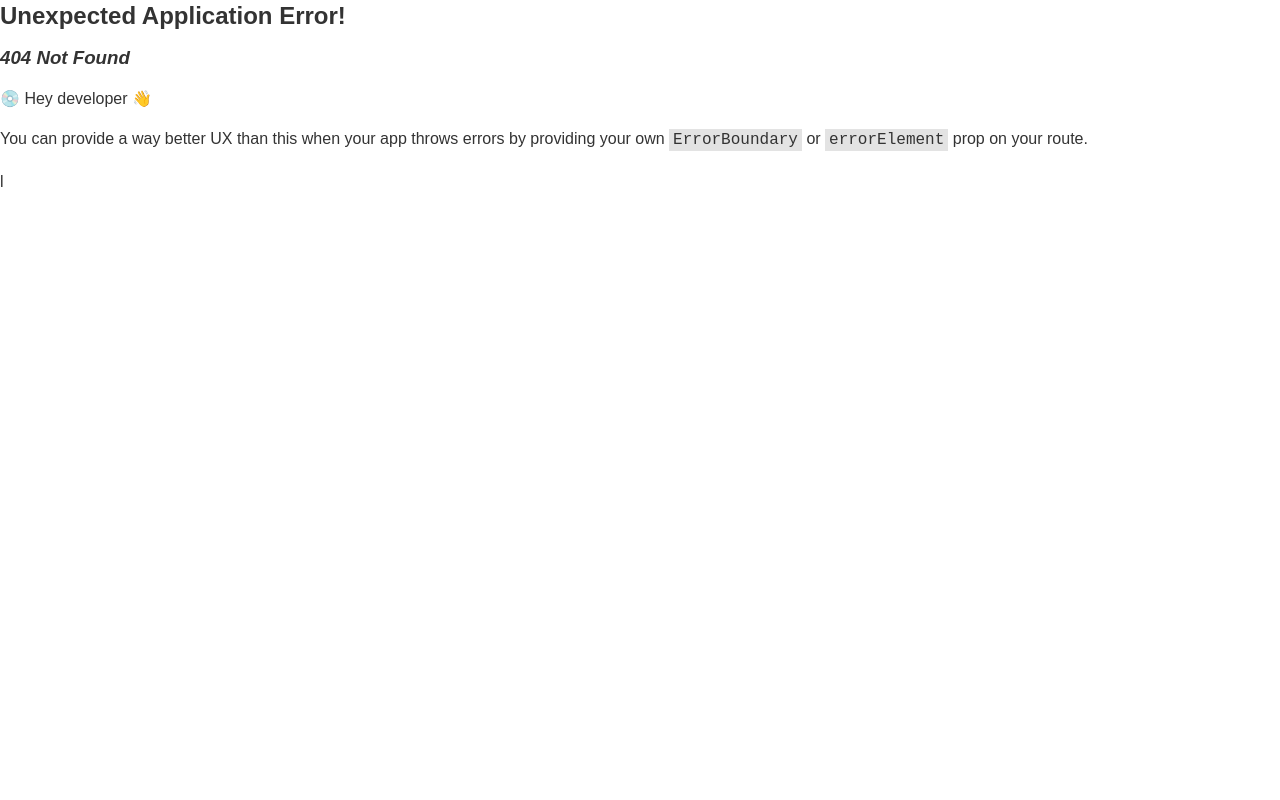
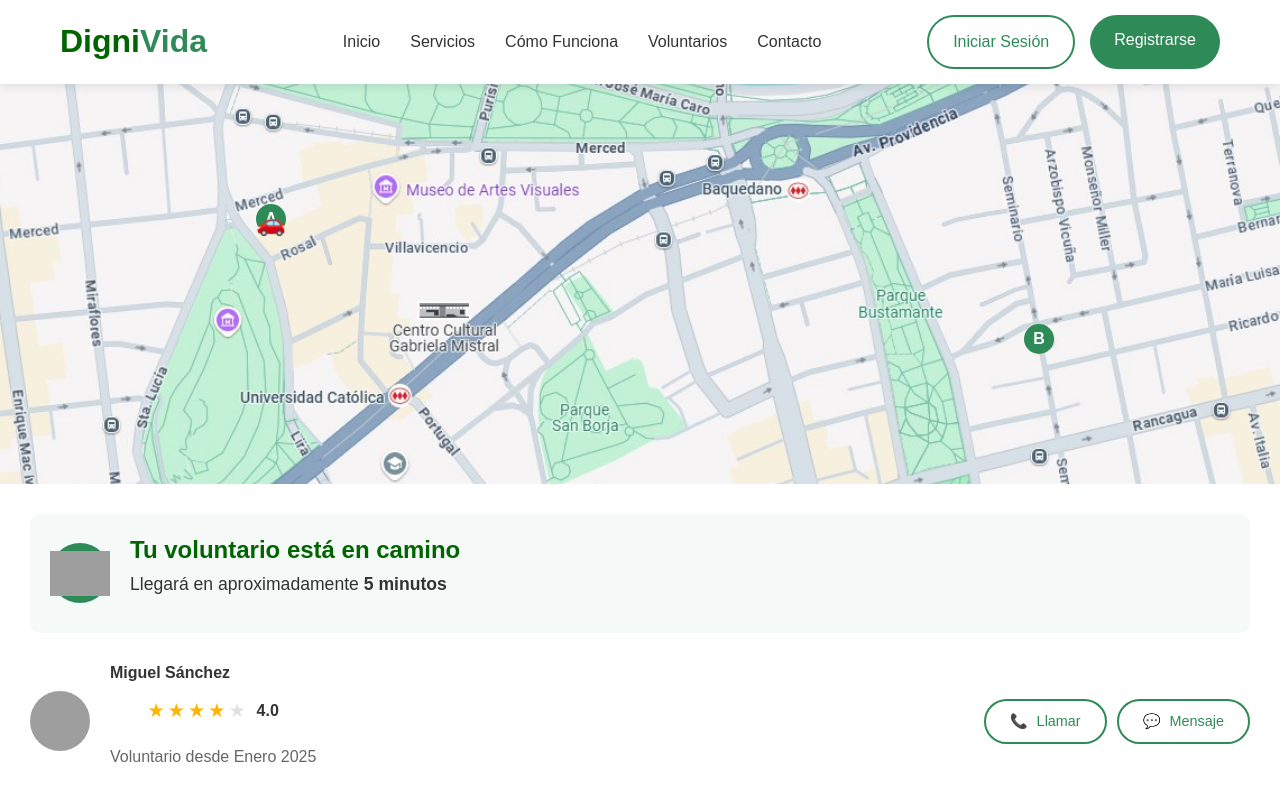
Before and after one commit to VaniaVI/DigniVida, a React (Vite) app in the folder dignivida-react/: page /beneficiarioSeguimiento in a window 1280 px wide. Before the commit this address had no page. Shown: the top 800 px of the page. Built offline with nearby package versions, Linux system fonts and the light colour scheme; grey boxes are pictures that could not be loaded.

Commit message:
Se crea el jsx de beneficiarioSeguimiento con su enrutado

```diff
--- a/dignivida-react/src/pages/BeneficiarioSeguimiento/BeneficiarioSeguimiento.jsx
+++ b/dignivida-react/src/pages/BeneficiarioSeguimiento/BeneficiarioSeguimiento.jsx
@@ -4,7 +4,7 @@ const BeneficiarioSeguimiento = () =>{
     return(
         <section class="tracking-section">
         <div class="tracking-map">
-            <img src="{mapa}" alt="Mapa de seguimiento" class="map-image"/>
+            <img src={mapa} alt="Mapa de seguimiento" class="map-image"/>
             <div class="map-overlay">
                 <div class="map-pin origin">
                     <div class="pin-icon">A</div>
--- a/dignivida-react/src/pages/Home/Home.jsx
+++ b/dignivida-react/src/pages/Home/Home.jsx
@@ -15,7 +15,7 @@ const Home = () => {
                 <div className="hero-buttons">
                     <Link to="/perfilBeneficiario" className="btn btn-primary btn-large">Solicitar Acompañamiento</Link>
                     {/* <a href="/registro-beneficiario.html" className="btn btn-primary btn-large">Solicitar Acompañamiento</a> */}
-                    <a href="/registro-voluntario.html" className="btn btn-secondary btn-large" id="btn-ser-voluntario">Ser Voluntario</a>
+                    <a href="/beneficiarioSeguimiento" className="btn btn-secondary btn-large" id="btn-ser-voluntario">Ser Voluntario</a>
                 </div>
             </div>
             <div className="hero-image">
--- a/dignivida-react/src/routes.jsx
+++ b/dignivida-react/src/routes.jsx
@@ -1,6 +1,7 @@
 import { createBrowserRouter, createRoutesFromElements, Route} from 'react-router-dom';
 import Home from './pages/Home/Home';
 import PerfilBeneficiario from './pages/PerfilBeneficiario/PerfilBeneficiario';
+import BeneficiarioSeguimiento from './pages/BeneficiarioSeguimiento/BeneficiarioSeguimiento';
 import Layout from './pages/Layout';
 
 export const router = createBrowserRouter(
@@ -8,6 +9,7 @@ export const router = createBrowserRouter(
         <Route path="/" element={<Layout/>}>
             <Route path="/" element={<Home />}  />
             <Route path="/perfilBeneficiario" element={<PerfilBeneficiario />} />
+            <Route path="/beneficiarioSeguimiento" element={<BeneficiarioSeguimiento />} />
         </Route>
     )
 )
```
